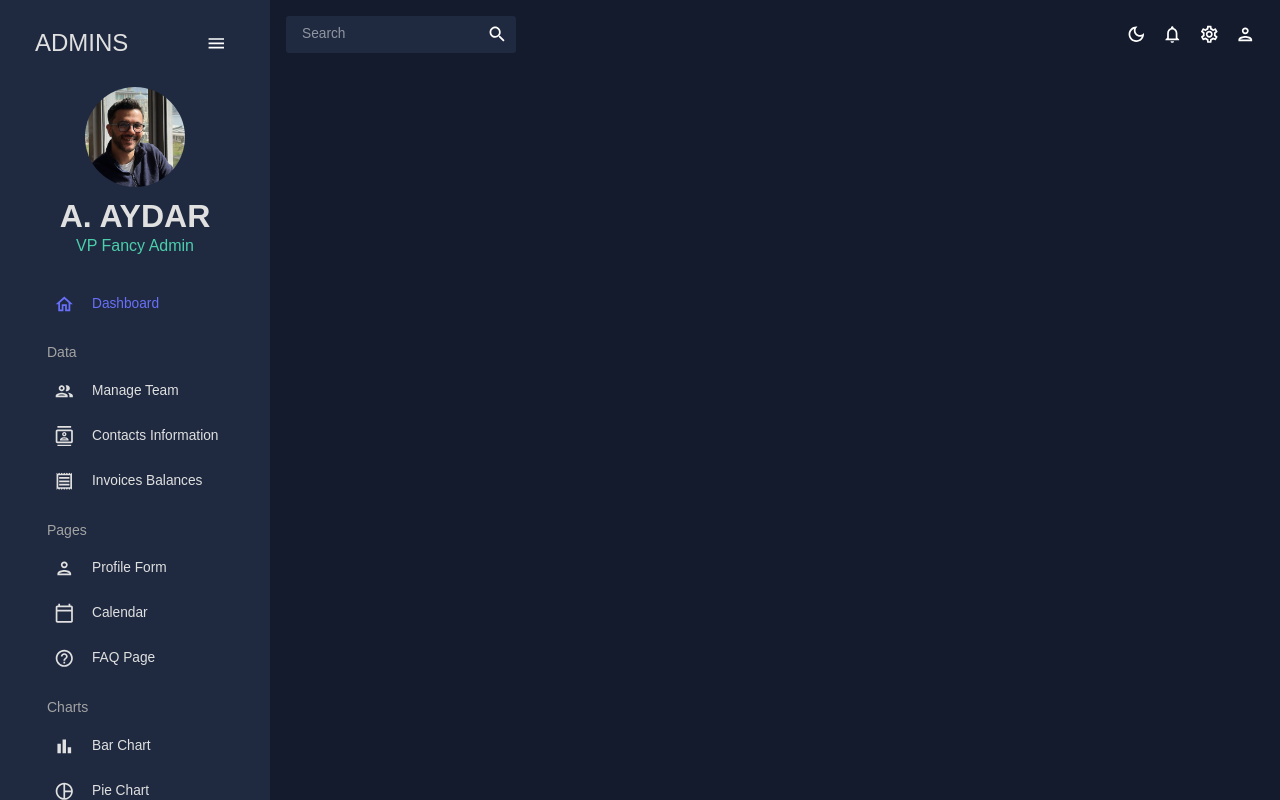
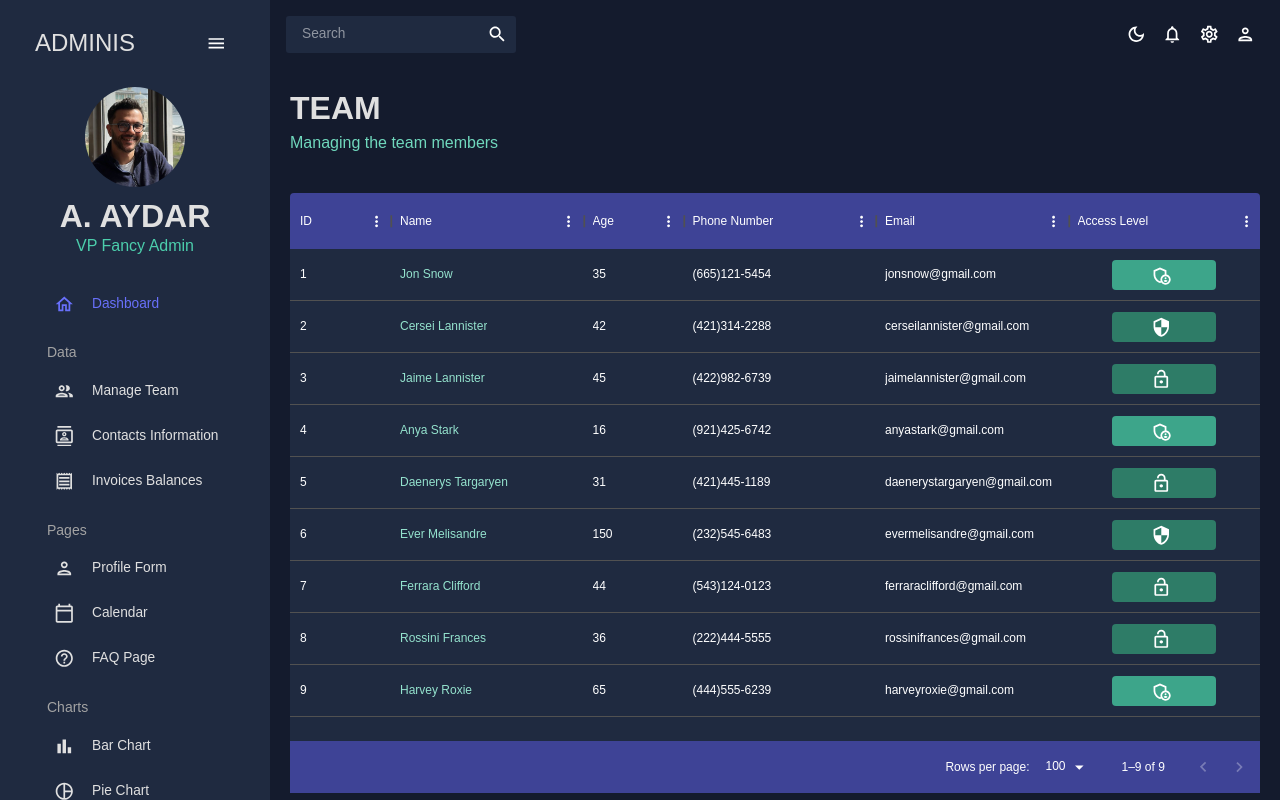
Before and after one commit to ahmetaydar/react-admin-panel, a React (Create React App) app: page /team in a window 1280 px wide. Built offline with nearby package versions, Linux system fonts and the light colour scheme.

Commit message:
added manage team component and header component

```diff
--- a/public/index.html
+++ b/public/index.html
@@ -24,7 +24,7 @@
       work correctly both with client-side routing and a non-root public URL.
       Learn how to configure a non-root public URL by running `npm run build`.
     -->
-    <title>React App</title>
+    <title>ADMINIS DASHBOARD</title>
   </head>
   <body>
     <noscript>You need to enable JavaScript to run this app.</noscript>
--- a/src/App.js
+++ b/src/App.js
@@ -3,8 +3,8 @@
 import { Routes, Route } from "react-router-dom";
 import Topbar from "./scenes/global/Topbar.jsx";
 import Sidebar from "./scenes/global/Sidebar";
-// import Dashboard from ".'scenes/dashboard";
-// import Team from "./scenes/team";
+import Dashboard from "./scenes/dashboard";
+import Team from "./scenes/team";
 // import Invoices from "./scenes/invoices";
 // import Contacts from "./scenes/contacts";
 // import Bar from "./scenes/bar";
@@ -27,9 +27,9 @@
           <main className="content">
             <Topbar />
             <Routes>
-              {/* <Route path="/" element={<Dashboard />} /> */}
-              {/* <Route path="/team" element={<Team />} />
-              <Route path="/contacts" element={<Contacts />} />
+              <Route path="/" element={<Dashboard />} />
+              <Route path="/team" element={<Team />} />
+              {/*} <Route path="/contacts" element={<Contacts />} />
               <Route path="/invoices" element={<Invoices />} />
               <Route path="/form" element={<Form />} />
               <Route path="/bar" element={<Bar />} />
--- /dev/null
+++ b/src/components/Header.jsx
@@ -0,0 +1,25 @@
+import React from "react";
+import { Box, Typography, useTheme } from "@mui/material";
+import { tokens } from "../theme";
+
+const Header = ({ title, subtitle }) => {
+  const theme = useTheme();
+  const colors = tokens(theme.palette.mode);
+  return (
+    <Box mb="30px">
+      <Typography
+        variant="h2"
+        color={colors.grey[100]}
+        fontWeight="bold"
+        sx={{ mb: "5px" }}
+      >
+        {title}
+      </Typography>
+      <Typography variant="h5" color={colors.greenAccent[400]}>
+        {subtitle}
+      </Typography>
+    </Box>
+  );
+};
+
+export default Header;
--- a/src/scenes/dashboard/index.jsx
+++ b/src/scenes/dashboard/index.jsx
@@ -1,7 +1,15 @@
 import React from "react";
+import Header from "../../components/Header";
+import { Box, Button, IconButton, Typography, useTheme } from "@mui/material";
 
 const Dashboard = () => {
-  return <div>Dashboard</div>;
+  return (
+    <Box m="20px">
+      <Box display="flex" justifyContent="space-between" alignItems="center">
+        <Header title="DASHBOARD" subtitle="Welcome to your dashboard" />
+      </Box>
+    </Box>
+  );
 };
 
 export default Dashboard;
--- a/src/scenes/global/Sidebar.jsx
+++ b/src/scenes/global/Sidebar.jsx
@@ -81,7 +81,7 @@
                 ml="15px"
               >
                 <Typography variant="h3" color={colors.grey[100]}>
-                  ADMINS
+                  ADMINIS
                 </Typography>
                 <IconButton onClick={() => setIsCollapsed(!isCollapsed)}>
                   <MenuOutlinedIcon />
--- /dev/null
+++ b/src/scenes/team/index.jsx
@@ -0,0 +1,109 @@
+import React from "react";
+import { Box, Typography, useTheme } from "@mui/material";
+import { DataGrid } from "@mui/x-data-grid";
+import { tokens } from "../../theme";
+import { mockDataTeam } from "../../data/mockdata";
+import AdminPanelSettingsOutlinedIcon from "@mui/icons-material/AdminPanelSettingsOutlined";
+import LockOpenOutlinedIcon from "@mui/icons-material/LockOpenOutlined";
+import SecurityOutlinedIcon from "@mui/icons-material/SecurityOutlined";
+import Header from "../../components/Header";
+
+const Team = () => {
+  const theme = useTheme();
+  const colors = tokens(theme.palette.mode);
+
+  const columns = [
+    { field: "id", headerName: "ID" },
+    {
+      field: "name",
+      headerName: "Name",
+      flex: 1,
+      cellClassName: "name-column--cell",
+    },
+    {
+      field: "age",
+      headerName: "Age",
+      type: "number",
+      headerAlign: "left",
+      align: "left",
+    },
+    {
+      field: "phone",
+      headerName: "Phone Number",
+      flex: 1,
+    },
+    {
+      field: "email",
+      headerName: "Email",
+      flex: 1,
+    },
+    {
+      field: "access",
+      headerName: "Access Level",
+      flex: 1,
+      renderCell: ({ row: { access } }) => {
+        return (
+          <Box
+            width="60%"
+            m="0 auto"
+            p="5px"
+            display="flex"
+            justifyContent="center"
+            backgroundColor={
+              access === "admin"
+                ? colors.greenAccent[600]
+                : colors.greenAccent[700]
+            }
+            borderRadius="4px"
+          >
+            {access === "admin" && <AdminPanelSettingsOutlinedIcon />}
+            {access === "manager" && <SecurityOutlinedIcon />}
+            {access === "user" && <LockOpenOutlinedIcon />}
+            <Typography
+              color={colors.grey[100]}
+              sx={{ ml: "5px" }}
+            ></Typography>
+          </Box>
+        );
+      },
+    },
+  ];
+  return (
+    <Box m="20px">
+      <Header title="TEAM" subtitle="Managing the team members" />
+      <Box
+        m="40px 0 0 0"
+        height="75vh"
+        sx={{
+          "& .MuiDataGrid-root": {
+            border: "none",
+          },
+          "& .MuiDataGrid-cell": {
+            borderBottom: "none",
+          },
+          "& .name-column--cell": {
+            color: colors.greenAccent[300],
+          },
+          "& .MuiDataGrid-columnHeaders": {
+            backgroundColor: colors.blueAccent[700],
+            borderBottom: "none",
+          },
+          "& .MuiDataGrid-virtualScroller": {
+            backgroundColor: colors.primary[400],
+          },
+          "& .MuiDataGrid-footerContainer": {
+            borderTop: "none",
+            backgroundColor: colors.blueAccent[700],
+          },
+          "& .MuiCheckbox-root": {
+            color: `${colors.greenAccent[200]} !important`,
+          },
+        }}
+      >
+        <DataGrid rows={mockDataTeam} columns={columns} />
+      </Box>
+    </Box>
+  );
+};
+
+export default Team;
```
